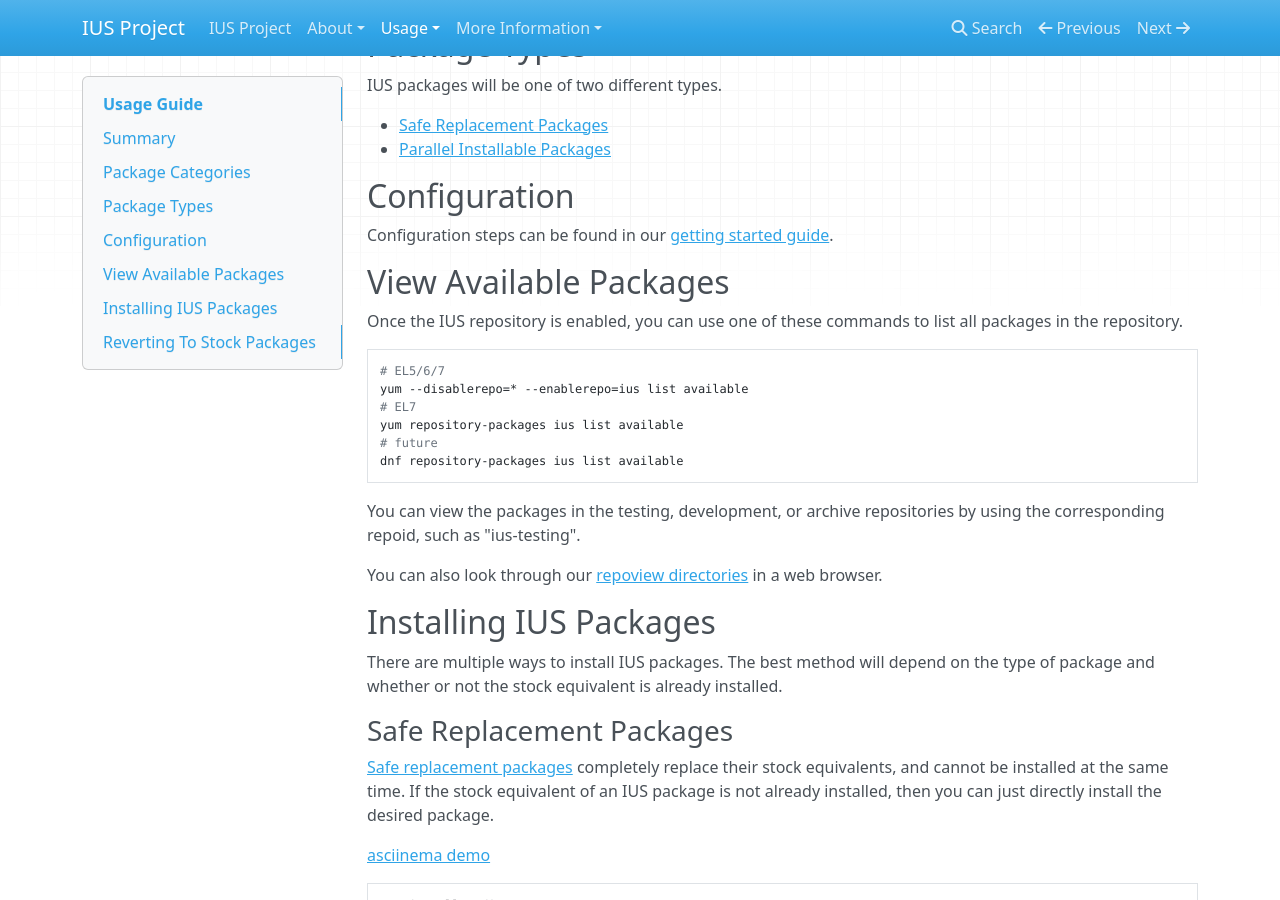
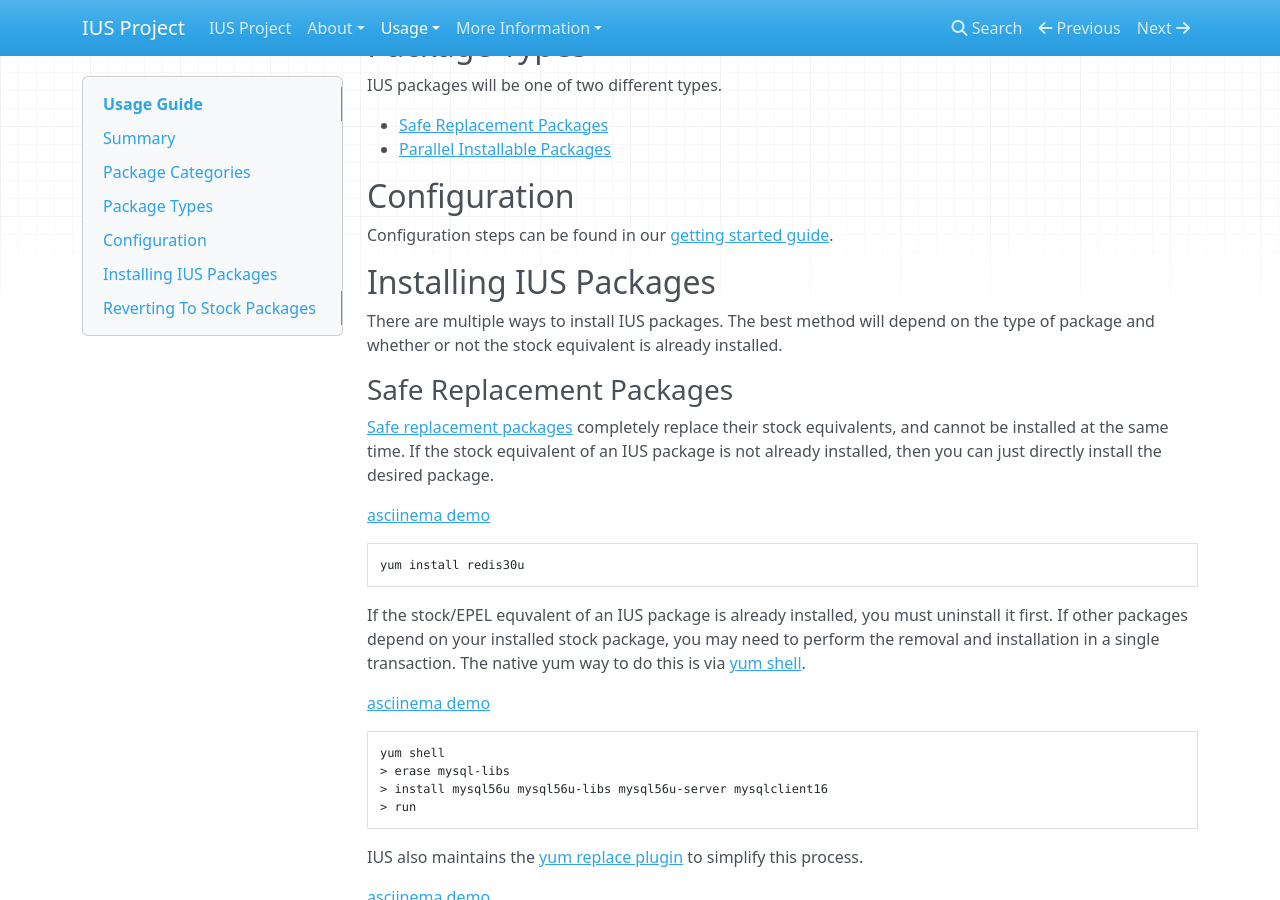
Before and after one commit to iusrepo/ius.io, an MkDocs documentation site: the page built from docs/UsageGuide.md, in a window 1280 px wide and 900 px high, scrolled down 649 px. Built offline with MkDocs 1.6.1, drawn with Linux system fonts in a browser that asks for light colours; nearby versions of some CDN libraries; old or Windows-style settings are respelled for this version of MkDocs.

Commit message:
remove this

````diff
--- a/docs/UsageGuide.md
+++ b/docs/UsageGuide.md
@@ -39,25 +39,6 @@ IUS packages will be one of two different types.
 ## Configuration
 
 Configuration steps can be found in our [getting started guide][4].
-
-## View Available Packages
-
-Once the IUS repository is enabled, you can use one of these commands to list
-all packages in the repository.
-
-```bash
-# EL5/6/7
-yum --disablerepo=* --enablerepo=ius list available
-# EL7
-yum repository-packages ius list available
-# future
-dnf repository-packages ius list available
-```
-
-You can view the packages in the testing, development, or archive repositories
-by using the corresponding repoid, such as "ius-testing".
-
-You can also look through our [repoview directories][5] in a web browser.
 
 ## Installing IUS Packages
 
````
